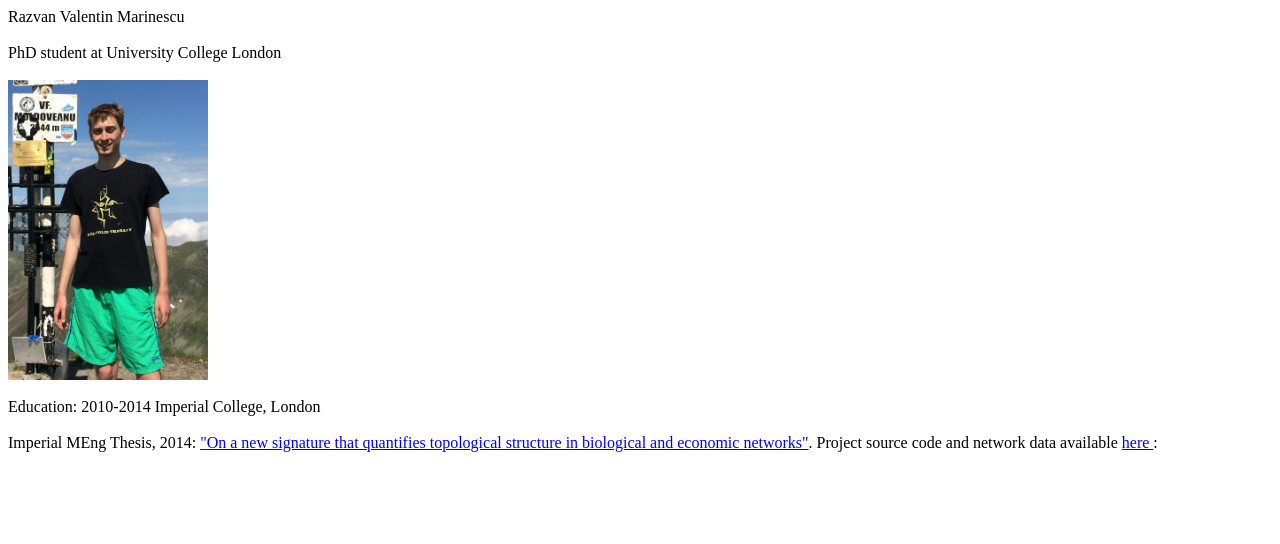
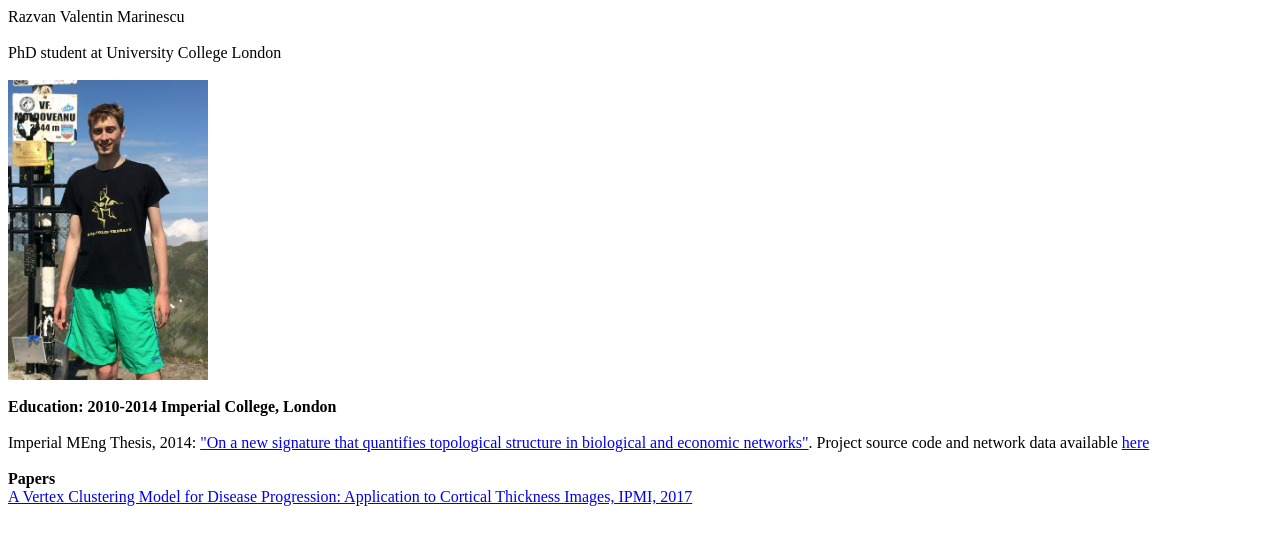
Before and after one commit to mrazvan22/website, a plain HTML site: page index.html in a window 1280 px wide. Drawn offline with Linux system fonts and the light colour scheme.

Commit message:
added IPMI paper

```diff
--- a/index.html
+++ b/index.html
@@ -16,12 +16,21 @@
       <li><a href="research.html">Research</a></li>
     </ul> -->
 
-    Education: 2010-2014 Imperial College, London<br>
+    <b>Education: 2010-2014 Imperial College, London</b><br>
     <br>
     Imperial MEng Thesis, 2014: <a href="ImperialMEngThesis.pdf">"On a new
       signature that quantifies topological structure in biological and economic
       networks"</a>. Project source code and network data available <a href="https://github.com/mrazvan22/gcv_indiv_proj">
-      here </a>: <br>
+      here </a>
+
+    <br>
+    <br>
+    <b>Papers</b>
+    <br>
+    <a href="MarinescuIPMI2017.pdf">A Vertex Clustering Model for Disease Progression: Application to Cortical Thickness Images, IPMI, 2017</a>
+
+
+     <br>
     <br>
     <br>
   </body>
```
Also changed, not shown: 1 other file.
